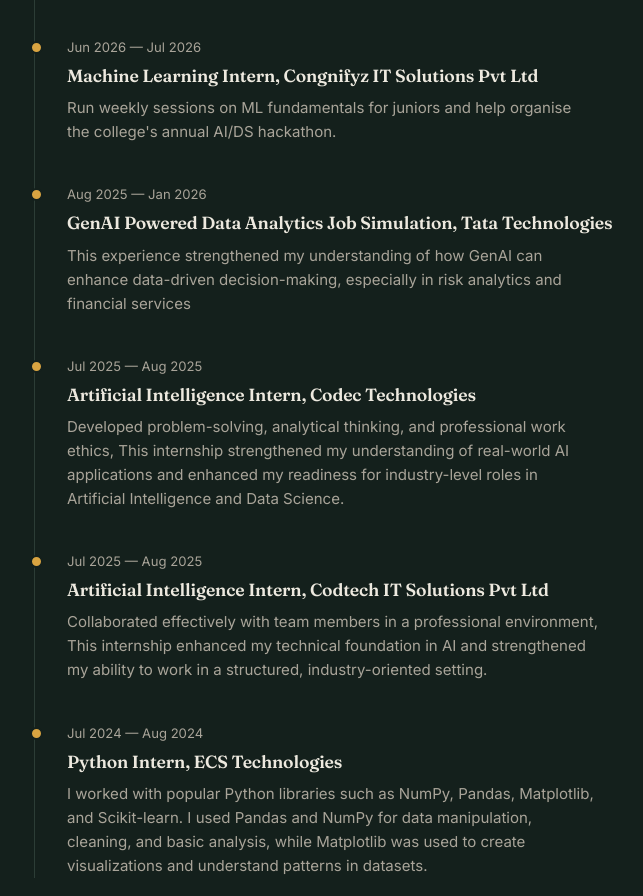
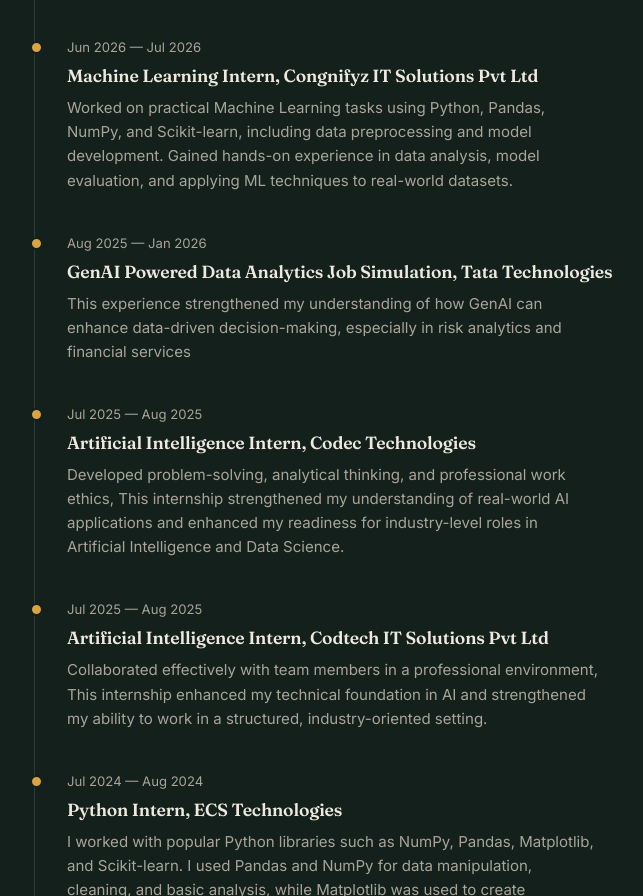
Before and after one commit to Karanthorat5030/Portfolio, a plain HTML site: page index.html in a window 1280 px wide. Shown: the part 4037-4933 px from the top of the page, without its empty margins (164-807 px from the left). Drawn offline with Linux system fonts and the light colour scheme.

Commit message:
Revise internship details for Machine Learning role
Updated internship description to reflect practical experience in Machine Learning.

```diff
--- a/index.html
+++ b/index.html
@@ -509,7 +509,7 @@
       <div class="tl-item">
         <div class="when">Jun 2026 — Jul 2026</div>
         <h3>Machine Learning Intern, Congnifyz IT Solutions Pvt Ltd</h3>
-        <p>Run weekly sessions on ML fundamentals for juniors and help organise the college's annual AI/DS hackathon.</p>
+        <p>Worked on practical Machine Learning tasks using Python, Pandas, NumPy, and Scikit-learn, including data preprocessing and model development. Gained hands-on experience in data analysis, model evaluation, and applying ML techniques to real-world datasets.</p>
       </div>
       <div class="tl-item">
         <div class="when">Aug 2025 — Jan 2026</div>
```
